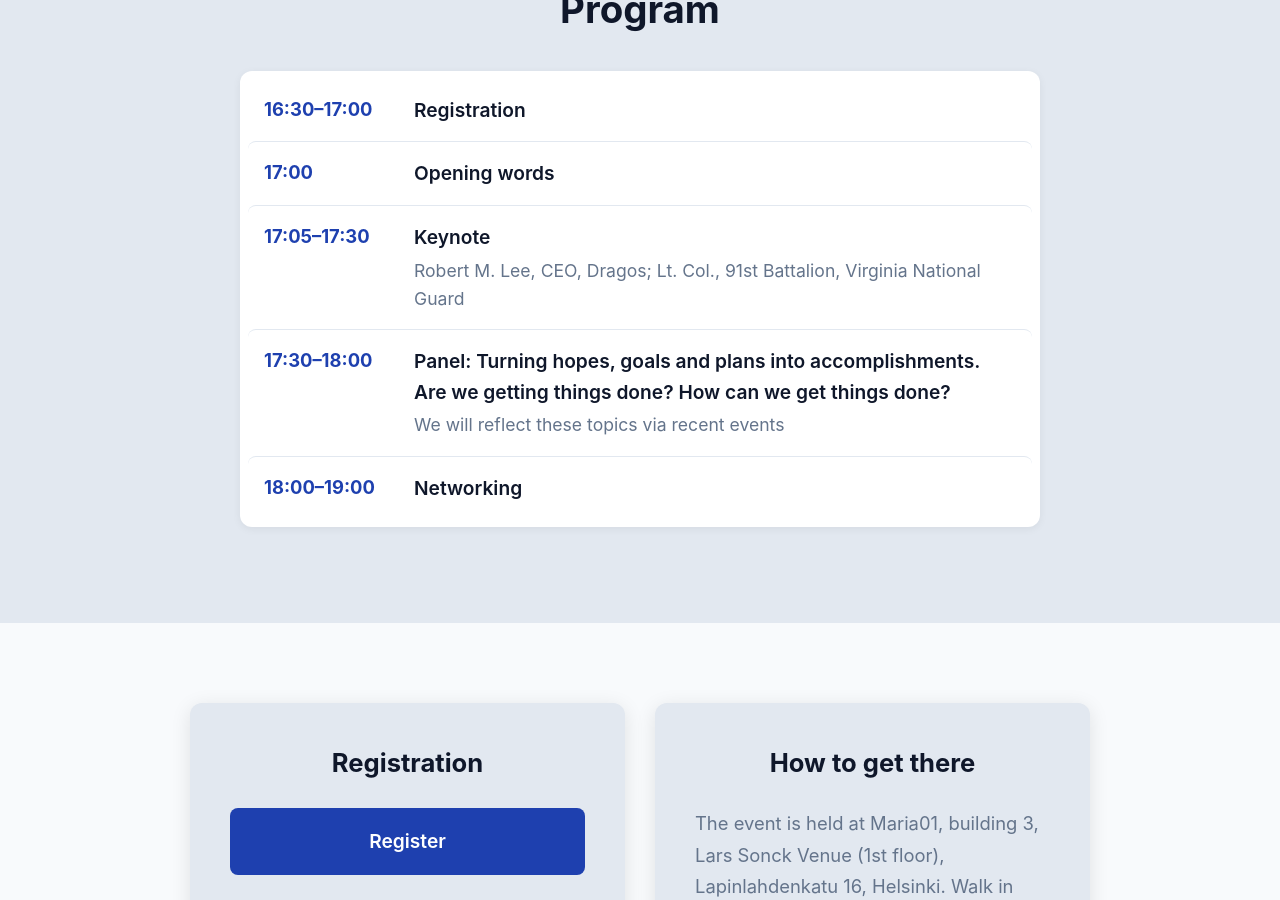
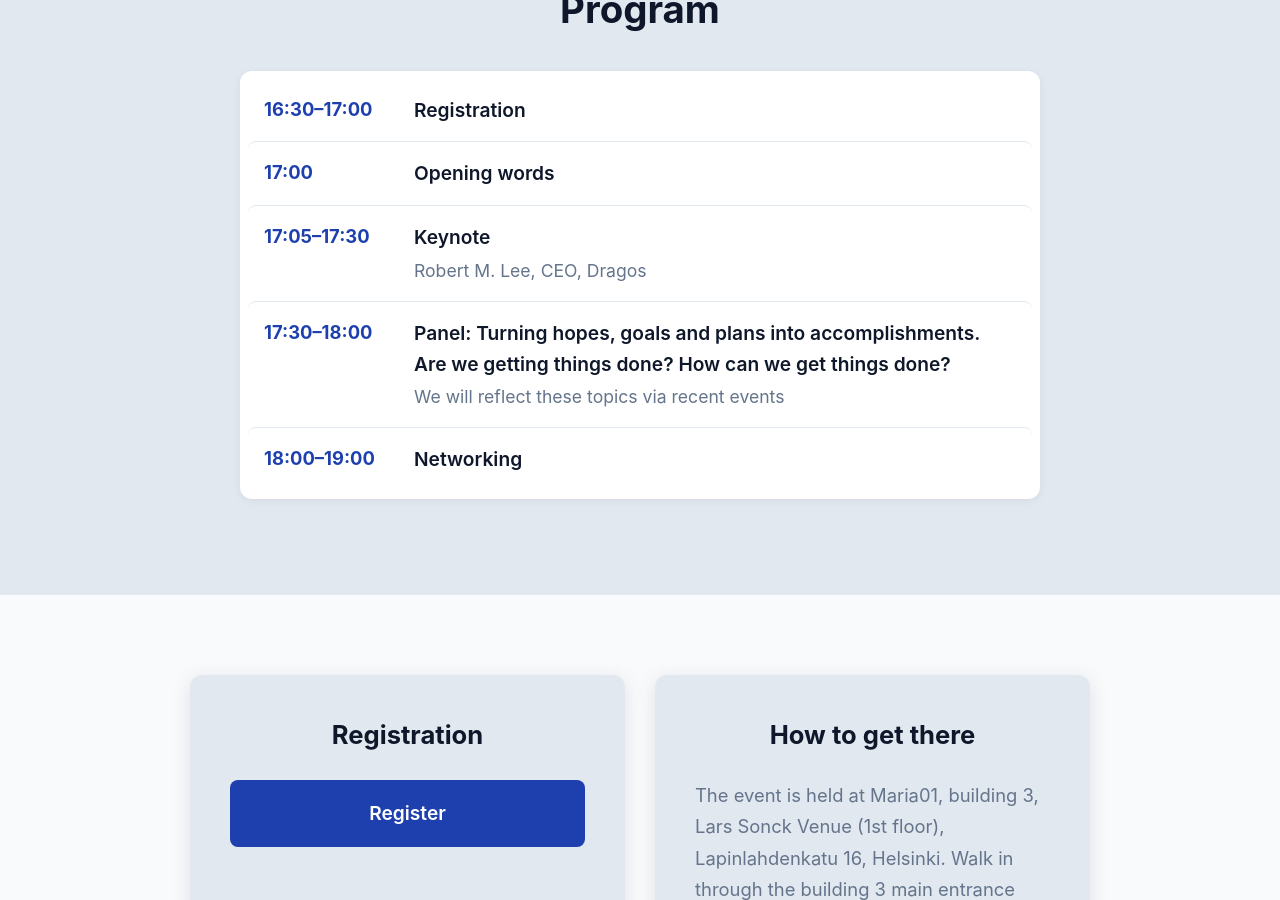
Before and after one commit to scanabc/scanabc.github.io, a Jekyll site: the page prevent26-energy/index.html, which Jekyll copies as it is, in a window 1280 px wide and 900 px high, scrolled down 1098 px. Built offline with Jekyll 4.4.1, drawn with Linux system fonts in a browser that asks for light colours.

Commit message:
prevent26-energy: copy update

```diff
--- a/prevent26-energy/index.html
+++ b/prevent26-energy/index.html
@@ -471,7 +471,7 @@
             <div class="program-time">17:05–17:30</div>
             <div class="program-content">
               <div class="program-title">Keynote</div>
-              <div class="program-speaker">Robert M. Lee, CEO, Dragos; Lt. Col., 91st Battalion, Virginia National Guard</div>
+              <div class="program-speaker">Robert M. Lee, CEO, Dragos</div>
             </div>
           </div>
           <div class="program-item">
```
